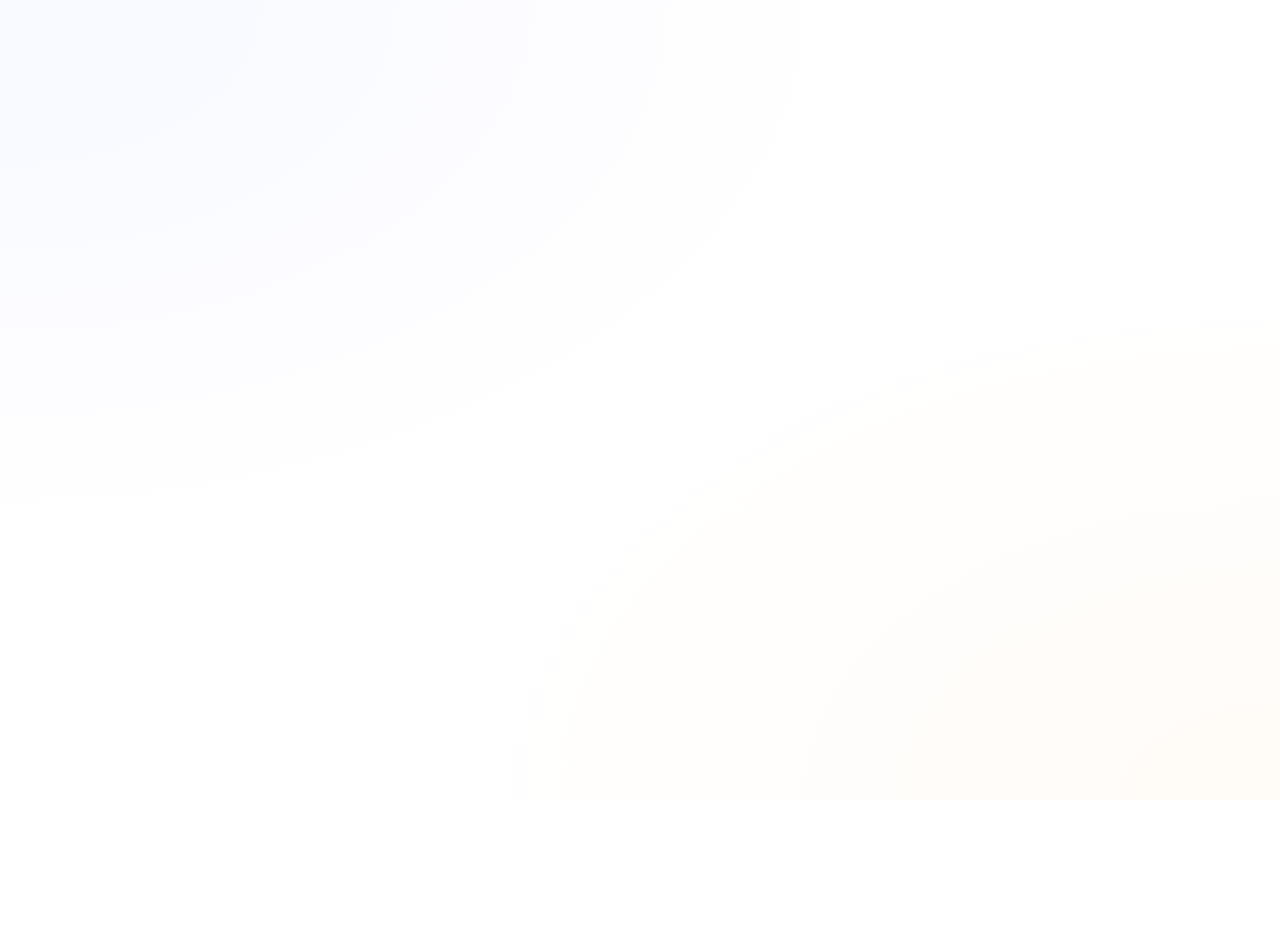
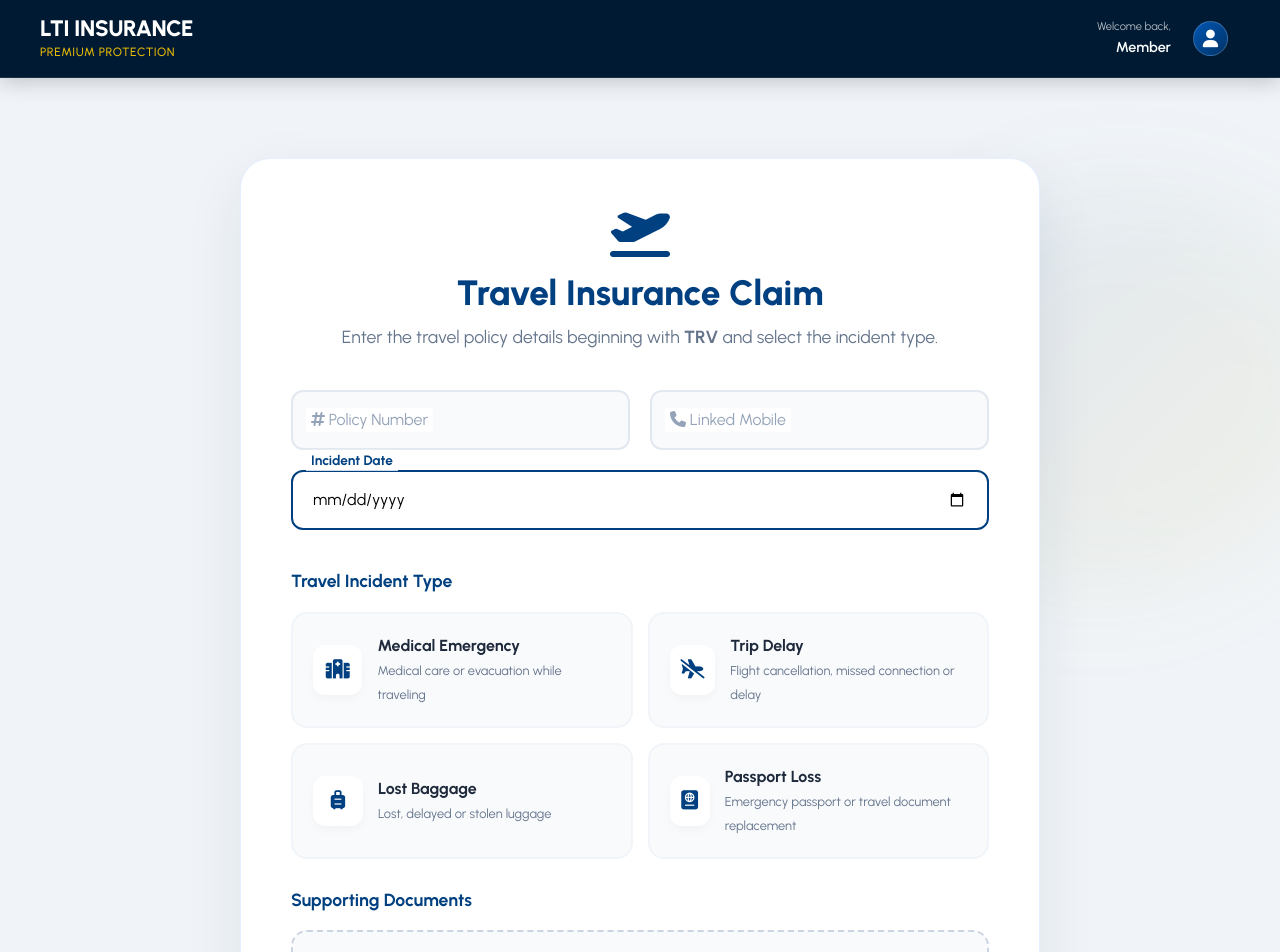
Before and after one commit to Kaushik-2802/Insurance_portal, a React (Vite) app: page /claim-insurance/travel in a window 1280 px wide. Before the commit this address had no page. Shown: the top 952 px of the page. Before the commit the page ends 800 px from the top, so only its background shows below. Built offline with nearby package versions, Linux system fonts and the light colour scheme.

Commit message:
claim insurance page for travel insurance

```diff
--- a/src/App.jsx
+++ b/src/App.jsx
@@ -25,6 +25,8 @@ import Help from './pages/Help'
 import TravelInsurance from './pages/TravelInsurance'
 import ChooseInsurance from './pages/ChooseInsurance'
 import TravelPolicySuccess from './pages/TravelPolicySuccess'
+import ClaimInsuranceChoice from './pages/ClaimInsuranceChoice'
+import TravelClaimInsurance from './pages/TravelClaimInsurance'
 import './App.css'
 
 function App() {
@@ -32,7 +34,6 @@ function App() {
     <BrowserRouter>
       <Routes>
         <Route path="/" element={<Home />} />
-        <Route path="/claim-insurance" element={<ClaimInsurance />} />
         <Route path="/buy-insurance" element={<BuyInsurance />} />
         <Route path="/payment" element={<Payment />} />
         <Route path="/policy-reference" element={<PolicyReference />} />
@@ -54,6 +55,9 @@ function App() {
         <Route path='/travel-insurance' element={<TravelInsurance />} />
         <Route path='/support' element={<Help />} />
         <Route path='/choose-insurance' element={<ChooseInsurance />} />
+        <Route path='/claim-insurance' element={<ClaimInsuranceChoice />} />
+        <Route path='/claim-insurance/vehicle' element={<ClaimInsurance />} />
+        <Route path='/claim-insurance/travel' element={<TravelClaimInsurance />} />
         <Route path='/travel-success' element={<TravelPolicySuccess />} />
       </Routes>
     </BrowserRouter>
--- /dev/null
+++ b/src/pages/ClaimInsuranceChoice.jsx
@@ -0,0 +1,37 @@
+import React from "react";
+import { useNavigate } from "react-router-dom";
+import InnerHeader from "../components/InnerHeader";
+import Footer from "../components/Footer";
+import "./ChooseInsurance.css";
+
+export default function ClaimInsuranceChoice() {
+  const navigate = useNavigate();
+
+  const handleVehicle = () => {
+    navigate("/claim-insurance/vehicle");
+  };
+
+  const handleTravel = () => {
+    navigate("/claim-insurance/travel");
+  };
+
+  return (
+    <>
+      <InnerHeader />
+      <div className="choose-insurance-container">
+        <h1>Choose Claim Type</h1>
+        <div className="button-group">
+          <button type="button" onClick={handleVehicle}>
+            Vehicle Insurance
+            <span className="arrow-icon">→</span>
+          </button>
+          <button type="button" onClick={handleTravel}>
+            Travel Insurance
+            <span className="arrow-icon">→</span>
+          </button>
+        </div>
+      </div>
+      <Footer />
+    </>
+  );
+}
--- /dev/null
+++ b/src/pages/TravelClaimInsurance.jsx
@@ -0,0 +1,131 @@
+import React, { useState, useRef } from "react";
+import { useNavigate } from 'react-router-dom';
+import "./ClaimInsurance.css";
+import InnerHeader from "../components/InnerHeader";
+import Footer from "../components/Footer";
+
+export default function TravelClaimInsurance() {
+  const [selectedReason, setSelectedReason] = useState("");
+  const [policyNumber, setPolicyNumber] = useState("");
+  const [linkedMobile, setLinkedMobile] = useState("");
+  const [incidentDate, setIncidentDate] = useState("");
+  const [files, setFiles] = useState([]);
+  const fileInputRef = useRef(null);
+  const navigate = useNavigate();
+
+  const travelReasons = [
+    { id: "Medical Emergency", icon: "fa-solid fa-hospital", desc: "Medical care or evacuation while traveling" },
+    { id: "Trip Delay", icon: "fa-solid fa-plane-slash", desc: "Flight cancellation, missed connection or delay" },
+    { id: "Lost Baggage", icon: "fa-solid fa-suitcase-rolling", desc: "Lost, delayed or stolen luggage" },
+    { id: "Passport Loss", icon: "fa-solid fa-passport", desc: "Emergency passport or travel document replacement" },
+  ];
+
+  const handleFileChange = (e) => {
+    const uploadedFiles = Array.from(e.target.files);
+    setFiles((prev) => [...prev, ...uploadedFiles]);
+  };
+
+  const handleSubmit = (e) => {
+    e.preventDefault();
+    if (!policyNumber || !linkedMobile || !selectedReason || !incidentDate) {
+      window.alert('Please complete all fields before submitting your travel claim.');
+      return;
+    }
+
+    const existingRequests = JSON.parse(localStorage.getItem('adminClaimRequests') || '[]');
+    const newRequest = {
+      id: `TRV-CLM-${Date.now()}`,
+      policy: policyNumber,
+      mobile: linkedMobile,
+      reason: selectedReason,
+      date: incidentDate,
+      attachments: files.length,
+      type: 'Travel',
+      status: 'Pending',
+      createdAt: new Date().toLocaleString(),
+    };
+
+    localStorage.setItem('adminClaimRequests', JSON.stringify([newRequest, ...existingRequests]));
+    window.alert('Travel claim submitted successfully. Our team will reach out soon.');
+    navigate('/dashboard');
+  };
+
+  return (
+    <div className="claim-page-wrapper">
+      <InnerHeader />
+      <div className="claim-main-content">
+        <div className="blob-decorator"></div>
+
+        <div className="claim-glass-card">
+          <div className="claim-header-box">
+            <i className="fa-solid fa-plane-departure claim-main-icon"></i>
+            <h2 className="claim-title">Travel Insurance Claim</h2>
+            <p className="claim-subtitle">Enter the travel policy details beginning with <strong>TRV</strong> and select the incident type.</p>
+          </div>
+
+          <form onSubmit={handleSubmit} className="claim-form-layout">
+            <div className="input-group-modern">
+              <div className="floating-field">
+                <input type="text" id="policy" placeholder=" " required value={policyNumber} onChange={(e) => setPolicyNumber(e.target.value)} />
+                <label htmlFor="policy"><i className="fa-solid fa-hashtag"></i> Policy Number</label>
+              </div>
+              <div className="floating-field">
+                <input type="tel" id="mobile" placeholder=" " required value={linkedMobile} onChange={(e) => setLinkedMobile(e.target.value)} />
+                <label htmlFor="mobile"><i className="fa-solid fa-phone"></i> Linked Mobile</label>
+              </div>
+              <div className="floating-field full-width-mobile">
+                <input type="date" id="date" required value={incidentDate} onChange={(e) => setIncidentDate(e.target.value)} />
+                <label htmlFor="date" className="fixed-label">Incident Date</label>
+              </div>
+            </div>
+
+            <div className="reason-grid-section">
+              <h3 className="grid-label">Travel Incident Type</h3>
+              <div className="reason-grid">
+                {travelReasons.map((item) => (
+                  <div key={item.id} className={`reason-tile ${selectedReason === item.id ? "active" : ""}`} onClick={() => setSelectedReason(item.id)}>
+                    <div className="tile-icon"><i className={item.icon}></i></div>
+                    <div className="tile-text">
+                      <span className="tile-name">{item.id}</span>
+                      <span className="tile-desc">{item.desc}</span>
+                    </div>
+                    {selectedReason === item.id && <i className="fa-solid fa-circle-check check-badge"></i>}
+                  </div>
+                ))}
+              </div>
+            </div>
+
+            <div className="upload-section">
+              <h3 className="grid-label">Supporting Documents</h3>
+              <div className="upload-dropzone" onClick={() => fileInputRef.current.click()}>
+                <i className="fa-solid fa-cloud-arrow-up"></i>
+                <p>Drag travel documents or <span>Browse Files</span></p>
+                <input type="file" hidden multiple ref={fileInputRef} onChange={handleFileChange} />
+              </div>
+              {files.length > 0 && (
+                <div className="file-preview-list">
+                  {files.map((f, i) => (
+                    <div key={i} className="file-chip"><i className="fa-solid fa-paperclip"></i> {f.name}</div>
+                  ))}
+                </div>
+              )}
+            </div>
+
+            {selectedReason && (
+              <div className="claim-footer-action animated-up">
+                <div className="info-banner">
+                  <i className="fa-solid fa-circle-info"></i>
+                  <span>Your travel claim will be reviewed within <strong>24 Business Hours</strong>.</span>
+                </div>
+                <button type="submit" className="claim-premium-btn">
+                  Submit Travel Claim <i className="fa-solid fa-paper-plane"></i>
+                </button>
+              </div>
+            )}
+          </form>
+        </div>
+      </div>
+      <Footer />
+    </div>
+  );
+}
```
